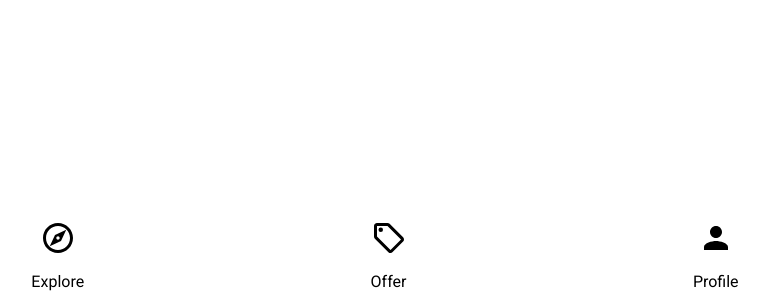
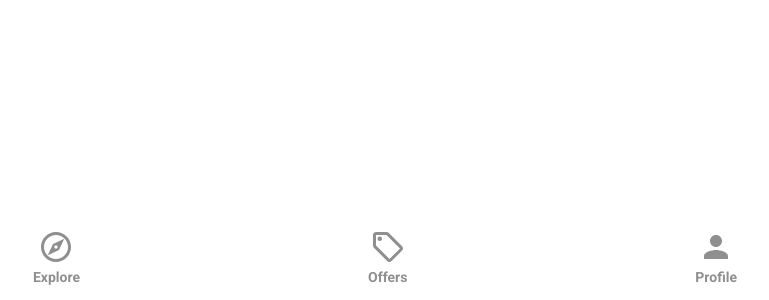
Before and after one commit to oscar-ct/react-dream-cars, a React (Create React App) app: page /sign-out in a window 1280 px wide. Shown: the part 500-800 px from the top of the page, without its empty margins (255-1024 px from the left). Built offline with nearby package versions, Linux system fonts and the light colour scheme.

Commit message:
feat: created conditional to style icon and name based on path location

```diff
--- a/src/App.js
+++ b/src/App.js
@@ -14,8 +14,8 @@ function App() {
         <Router>
             <Routes>
                 <Route path={"/"} element={<Explore/>}/>
-                <Route path={"/offers"} element={<ForgotPassword/>}/>
-                <Route path={"/sign-in"} element={<Offers/>}/>
+                <Route path={"/offers"} element={<Offers/>}/>
+                <Route path={"/sign-in"} element={<ForgotPassword/>}/>
                 <Route path={"/profile"} element={<Profile/>}/>
                 <Route path={"/sign-in"} element={<SignIn/>}/>
                 <Route path={"/sign-out"} element={<SignOut/>}/>
--- a/src/components/Navbar.jsx
+++ b/src/components/Navbar.jsx
@@ -6,24 +6,30 @@ import { ReactComponent as PersonOutlineIcon} from "../assets/svg/personIcon.svg
 
 const Navbar = () => {
 
-    const navigate = useNavigate;
+    const navigate = useNavigate();
+    const location = useLocation();
+
+    const pathMathRoute = (route) => {
+        return route === location.pathname;
+    }
+
     return (
 
         // this is mobile first layout
         <footer className={"nav-wrapper"}>
             <nav className={"navbar"}>
                 <ul className={"nav-items"}>
-                    <li className={"nav-item"}>
-                        <ExploreIcon fill={"black"} width={"36px"} height={"36px"}/>
-                        <p>Explore</p>
+                    <li className={"nav-item"} onClick={() => navigate("/")}>
+                        <ExploreIcon fill={pathMathRoute("/") ? "black" : "#8f8f8f"} width={"36px"} height={"36px"}/>
+                        <p className={pathMathRoute("/") ? "nav-item-name-active" : "nav-item-name"}>Explore</p>
                     </li>
-                    <li className={"nav-item"}>
-                        <OfferIcon fill={"black"} width={"36px"} height={"36px"}/>
-                        <p>Offer</p>
+                    <li className={"nav-item"} onClick={() => navigate("/offers")}>
+                        <OfferIcon fill={pathMathRoute("/offers") ? "black" : "#8f8f8f"} width={"36px"} height={"36px"}/>
+                        <p className={pathMathRoute("/offers") ? "nav-item-name-active" : "nav-item-name"}>Offers</p>
                     </li>
-                    <li className={"nav-item"}>
-                        <PersonOutlineIcon fill={"black"} width={"36px"} height={"36px"}/>
-                        <p>Profile</p>
+                    <li className={"nav-item"} onClick={() => navigate("/profile")}>
+                        <PersonOutlineIcon fill={pathMathRoute("/profile") ? "black" : "#8f8f8f"} width={"36px"} height={"36px"}/>
+                        <p className={pathMathRoute("/profile") ? "nav-item-name-active" : "nav-item-name"}>Profile</p>
                     </li>
                 </ul>
             </nav>
--- a/src/index.css
+++ b/src/index.css
@@ -37,3 +37,14 @@ body {
     flex-direction: column;
     align-items: center;
 }
+
+.nav-item-name-active, .nav-item-name {
+    margin-top: 0.25rem;
+    font-size: 14px;
+    font-weight: 600;
+    color: #8f8f8f;
+}
+
+.nav-item-name-active {
+    color: black;
+}
```
